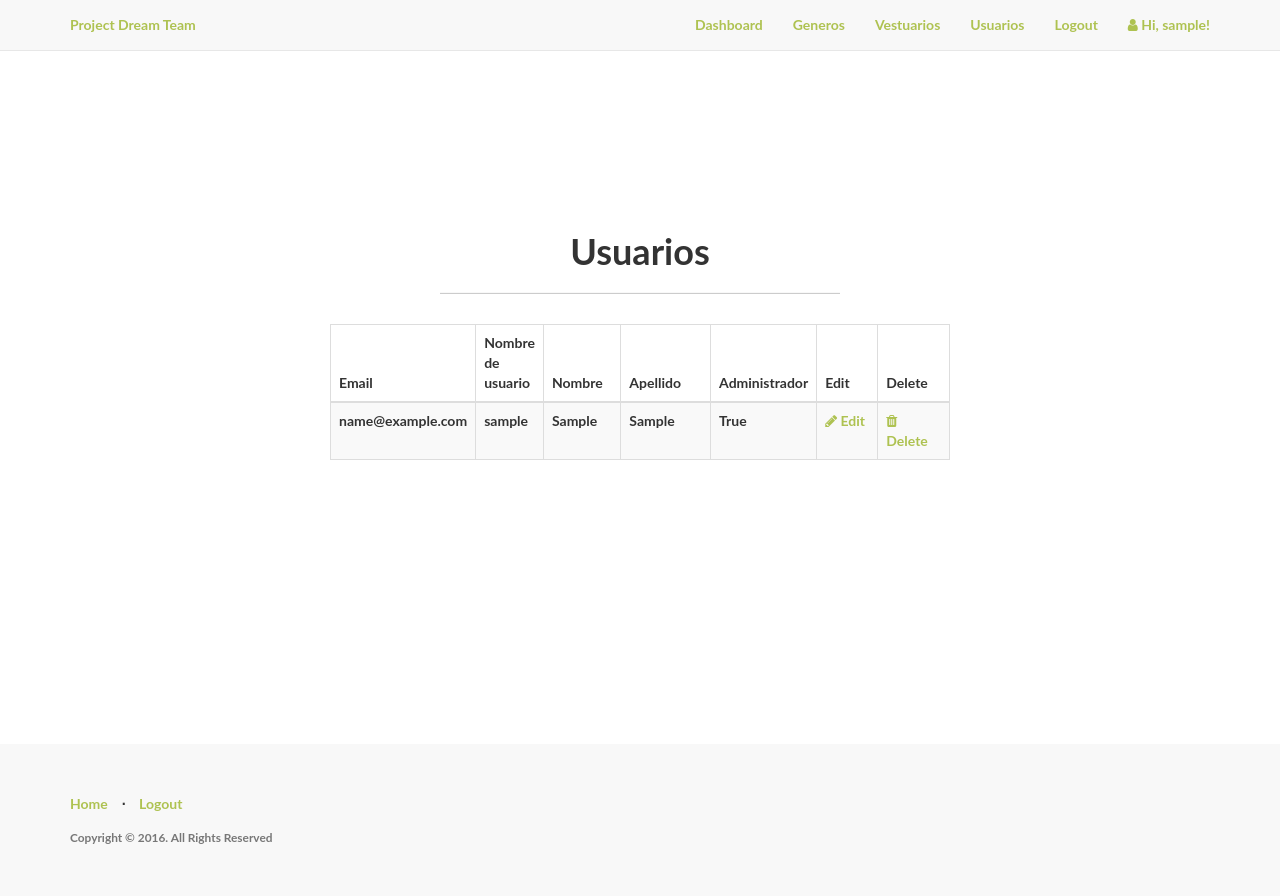
After one commit to PablinGR/musicalClothing, a Flask app: page /admin/users in a window 1280 px wide. The commit adds this page. Run offline with Flask 2, Linux system fonts and the light colour scheme; a user stored in the database is signed in; tables that the repository leaves empty hold one stand-in row (values such as "Sample post"); parts of the project's set-up code (start-up, migrations or seed data) failed here and were passed over; some libraries are stand-ins or nearby versions.

Commit message:
Vista usuarios mejora

```diff
--- a/app/admin/views.py
+++ b/app/admin/views.py
@@ -249,7 +249,7 @@ def add_user():
 @login_required
 def edit_user(id):
     """
-    Edit a user
+    Editar usuario
     """
     check_admin()
 
--- /dev/null
+++ b/app/templates/admin/user/users.html
@@ -0,0 +1,64 @@
+<!-- app/templates/admin/user/users.html -->
+
+{% import "bootstrap/utils.html" as utils %}
+{% extends "base.html" %}
+{% block title %}Usuarios{% endblock %}
+{% block body %}
+<div class="content-section">
+  <div class="outer">
+    <div class="middle">
+      <div class="inner">
+        <br/>
+        {{ utils.flashed_messages() }}
+        <br/>
+        <h1 style="text-align:center;">Usuarios</h1>
+        {% if users %}
+          <hr class="intro-divider">
+          <div class="center">
+            <table class="table table-striped table-bordered">
+              <thead>
+                <tr>
+                  <th width="20%"> Email </th>
+                  <th width="10%"> Nombre de usuario </th>
+		  <th width="15%"> Nombre </th>
+                  <th width="20%"> Apellido </th>
+		  <th width="5%"> Administrador </th>
+                  <th width="15%"> Edit </th>
+                  <th width="15%"> Delete </th>
+                </tr>
+              </thead>
+              <tbody>
+              {% for user in users %}
+                <tr>
+                  <td> {{ user.email }} </td>
+                  <td> {{ user.username}} </td>
+                  <td> {{ user.first_name}} </td>
+                  <td> {{ user.first_name}} </td>
+		  <td> {{ user.is_admin }} </td>
+                  <td>
+                    <a href="{{ url_for('admin.edit_genre', id=user.id) }}">
+                      <i class="fa fa-pencil"></i> Edit
+                    </a>
+                  </td>
+                  <td>
+                    <a href="{{ url_for('admin.delete_genre', id=user.id) }}">
+                      <i class="fa fa-trash"></i> Delete
+                    </a>
+                  </td>
+                </tr>
+              {% endfor %}
+              </tbody>
+            </table>
+          </div>
+          <div style="text-align: center">
+        {% else %}
+          <div style="text-align: center">
+            <h3> No hay usuarios en el sistema. </h3>
+            <hr class="intro-divider">
+        {% endif %}
+        </div>
+      </div>
+    </div>
+  </div>
+</div>
+{% endblock %}
--- a/app/templates/base.html
+++ b/app/templates/base.html
@@ -28,7 +28,7 @@
                       <li><a href="{{ url_for('home.admin_dashboard') }}">Dashboard</a></li>
                       <li><a href="{{ url_for('admin.list_genres') }}">Generos</a></li>
                       <li><a href="{{ url_for('admin.list_outfits') }}">Vestuarios</a></li>
-                      <li><a href="#">Usuarios</a></li>
+                      <li><a href="{{ url_for('admin.list_users') }}">Usuarios</a></li>
                     {% else %}
                       <li><a href="{{ url_for('home.dashboard') }}">Dashboard</a></li>
                     {% endif %}
--- a/instance/config.py
+++ b/instance/config.py
@@ -1,4 +1,4 @@
 # instance/config.py
 
 SECRET_KEY = 'p9Bv<3Eid9%$i01'
-SQLALCHEMY_DATABASE_URI = 'mysql://root:1814@localhost/NT_Proyecto'
+SQLALCHEMY_DATABASE_URI = 'mysql://root:paula@localhost/NT_Proyecto'
```
Also changed, not shown: 14 other files.
